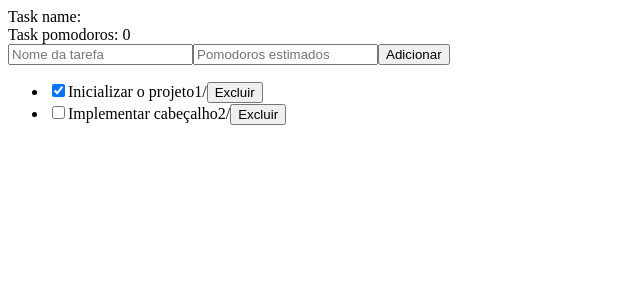
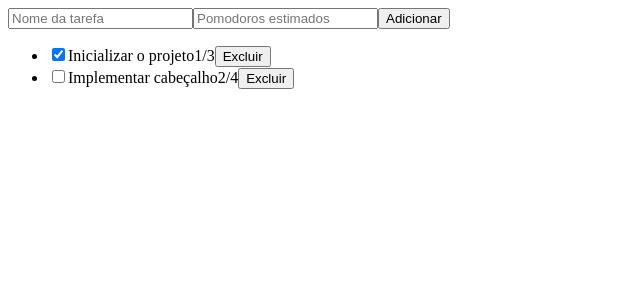
Before and after one commit to VictorTurraF/pomodoro-todo-list-video, a React (Vite) app: page / in a window 1280 px wide. Shown: the top 300 px of the page, without its empty margins (0-640 px from the left). Built offline with nearby package versions, Linux system fonts and the light colour scheme.

Commit message:
feat: handling list states

```diff
--- a/src/App.jsx
+++ b/src/App.jsx
@@ -1,15 +1,11 @@
-import { useState } from "react"
+import { useState } from "react";
 import Task from "./components/Task"
 
 function App() {
-  // React Hook useState
-  const [taskName, setTaskName] = useState("")
-  const [taskPomodoros, setTaskPomodoros] = useState(0)
-
-  const tasks = [
+  const [tasks, setTasks] = useState([
     { id: "1", name: "Inicializar o projeto", actPomodoros: 1, totalPomodoros: 3, isFinished: true },
     { id: "2", name: "Implementar cabeçalho", actPomodoros: 2, totalPomodoros: 4, isFinished: false },
-  ]
+  ])
 
   function handleSubmit(event) {
     // Desabilitar comportamento padrão
@@ -19,16 +15,18 @@ function App() {
     const { target: [taskNameInput, taskPomodorosInput] } = event
 
     // Disparar atualizações de estado
-    setTaskName(taskNameInput.value);
-    setTaskPomodoros(taskPomodorosInput.value);
+    const newTask = {
+      name: String(taskNameInput.value),
+      actPomodoros: 0,
+      totalPomodoros: Number(taskPomodorosInput.value),
+      isFinished: false,
+    }
+
+    setTasks(prev => [...prev, newTask]);
   }
-
 
   return (
     <div>
-      Task name: {taskName} <br/>
-      Task pomodoros: {taskPomodoros}
-
       <form onSubmit={handleSubmit}>
         <input type="text" placeholder="Nome da tarefa"/>
         <input type="number" placeholder="Pomodoros estimados"/>
@@ -40,7 +38,7 @@ function App() {
             key={task.id}
             name={task.name}
             actPomodoros={task.actPomodoros}
-            totalPomodoros={tasks.totalPomodoros}
+            totalPomodoros={task.totalPomodoros}
             isFinished={task.isFinished}
           />
         ))}
```
